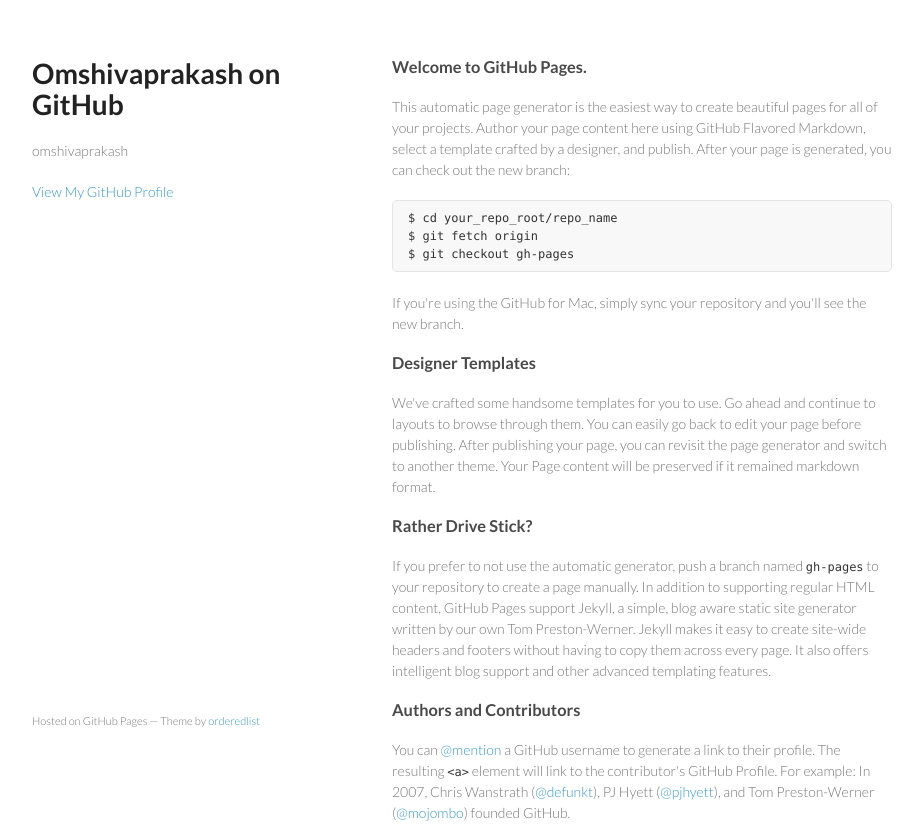
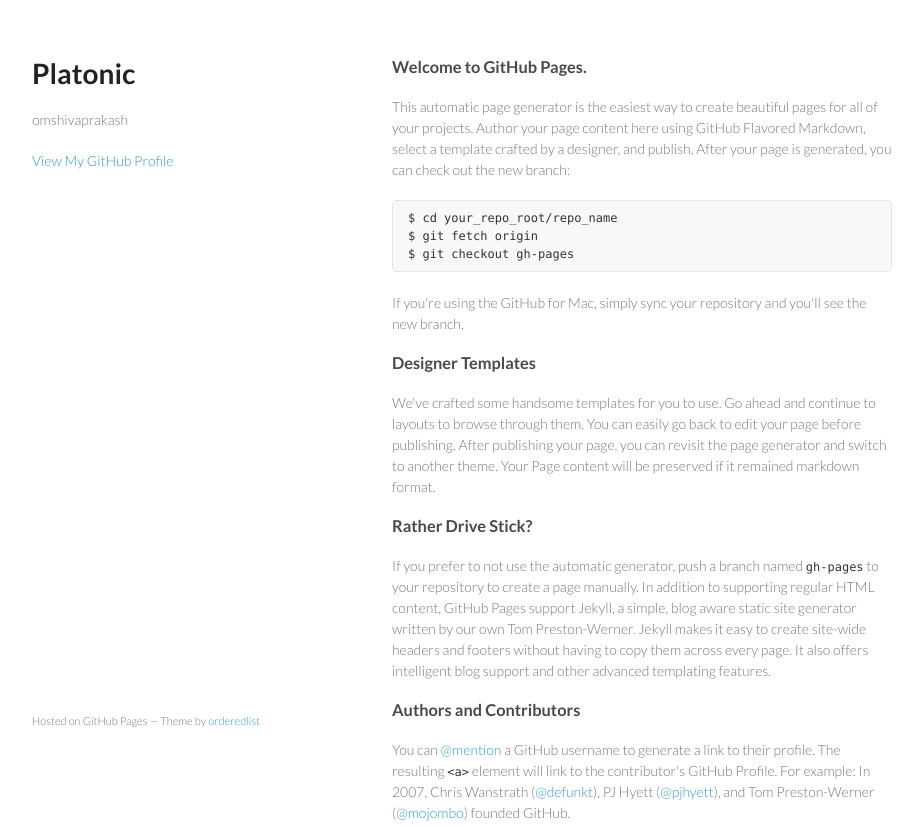
Before and after one commit to omshivaprakash/omshivaprakash.github.io, a plain HTML site: page index.html in a window 1280 px wide. Shown: the top 826 px of the page, without its empty margins (178-1101 px from the left). Drawn offline with Linux system fonts and the light colour scheme.

Commit message:
Applied changes for jkyll test

```diff
--- a/index.html
+++ b/index.html
@@ -3,7 +3,7 @@
   <head>
     <meta charset="utf-8">
     <meta http-equiv="X-UA-Compatible" content="chrome=1">
-    <title>Omshivaprakash on GitHub by omshivaprakash</title>
+    <title>Omshivaprakash on GitHub</title>
 
     <link rel="stylesheet" href="stylesheets/styles.css">
     <link rel="stylesheet" href="stylesheets/pygment_trac.css">
@@ -15,7 +15,7 @@
   <body>
     <div class="wrapper">
       <header>
-        <h1>Omshivaprakash on GitHub</h1>
+        <h1>Platonic</h1>
         <p>omshivaprakash</p>
 
 
```
Also changed, not shown: 2 other files.
